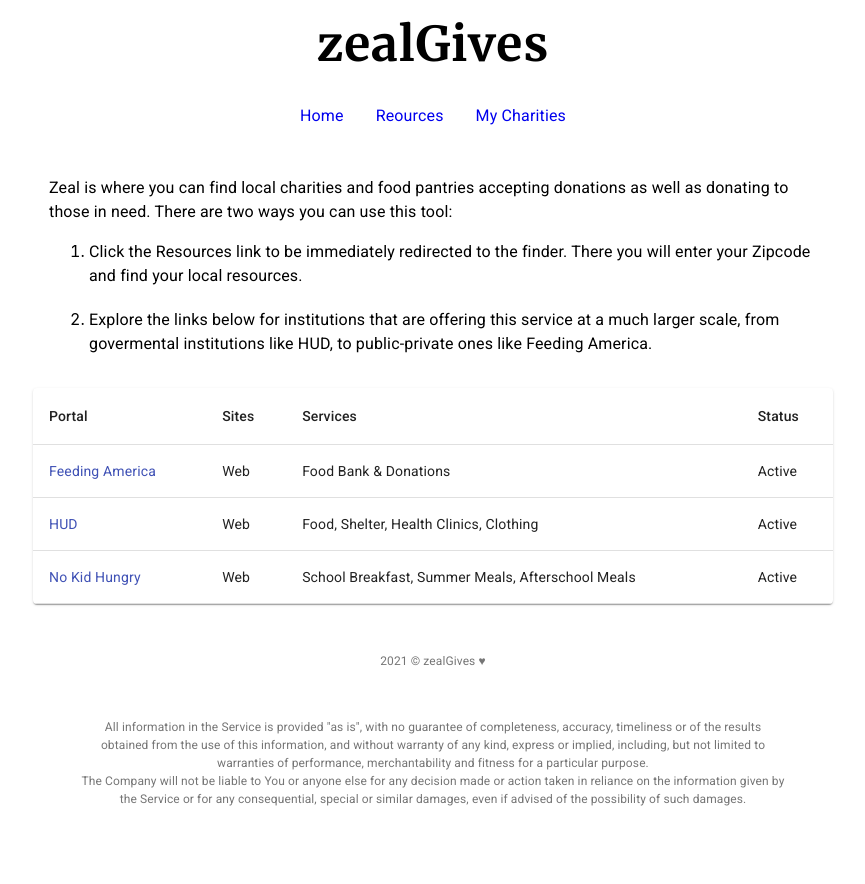
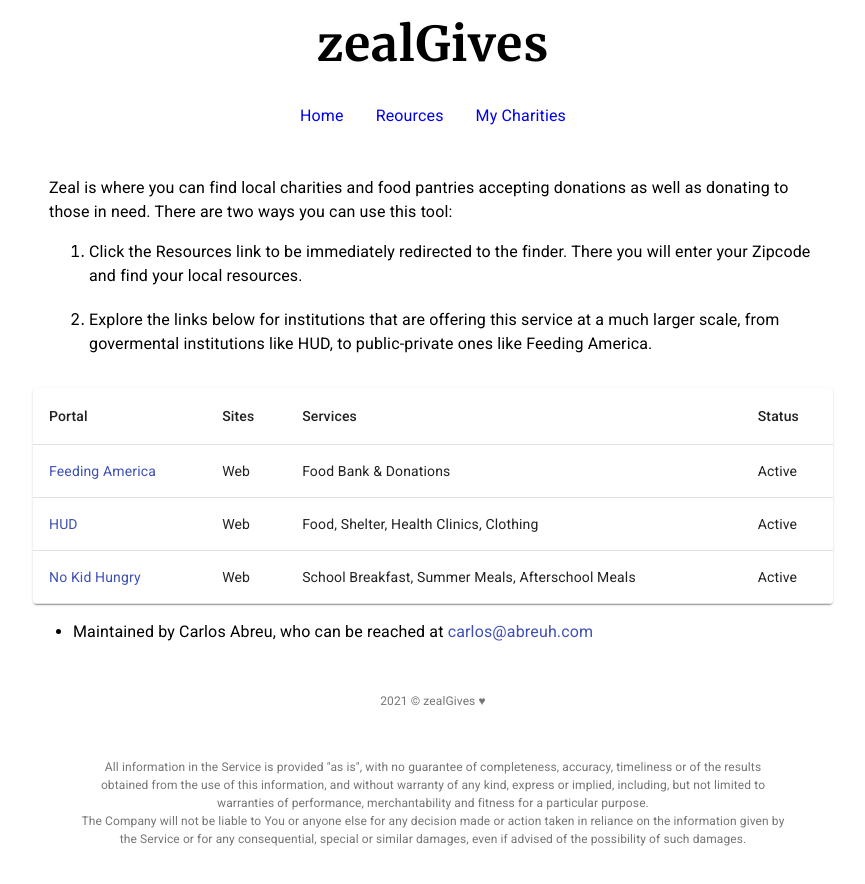
Before and after one commit to carlosabreuh/zeal, a React (Create React App) app: page / in a window 1280 px wide. Shown: the top 884 px of the page, without its empty margins (207-1072 px from the left). Built offline with nearby package versions, Linux system fonts and the light colour scheme; the HTML template or start-up script is replaced by a standard one.

Commit message:
Update Home.jsx

```diff
--- a/src/pages/Home/Home.jsx
+++ b/src/pages/Home/Home.jsx
@@ -1,21 +1,27 @@
 import React from 'react';
 
-import { Intro,  } from "../../components/index";
-import Statics from '../../components/Statics'
-import Card from '../../components/Card'
-import Nav from '../../Navbar/Nav'
-
+import { Intro } from '../../components/index';
+import Statics from '../../components/Statics';
+import Card from '../../components/Card';
+import Nav from '../../Navbar/Nav';
+import Link from '@material-ui/core/Link';
+import Typography from '@material-ui/core/Typography';
 
 export default function Home() {
   return (
     <div>
-
       <Intro />
       <Statics />
       {/* <Card /> */}
 
-
+      <Typography>
+        <ul>
+          <li>
+            Maintained by Carlos Abreu, who can be reached at{' '}
+            <Link href='mailto:carlos@abreuh.com'>carlos@abreuh.com</Link>
+          </li>
+        </ul>
+      </Typography>
     </div>
-
   );
 }
```
